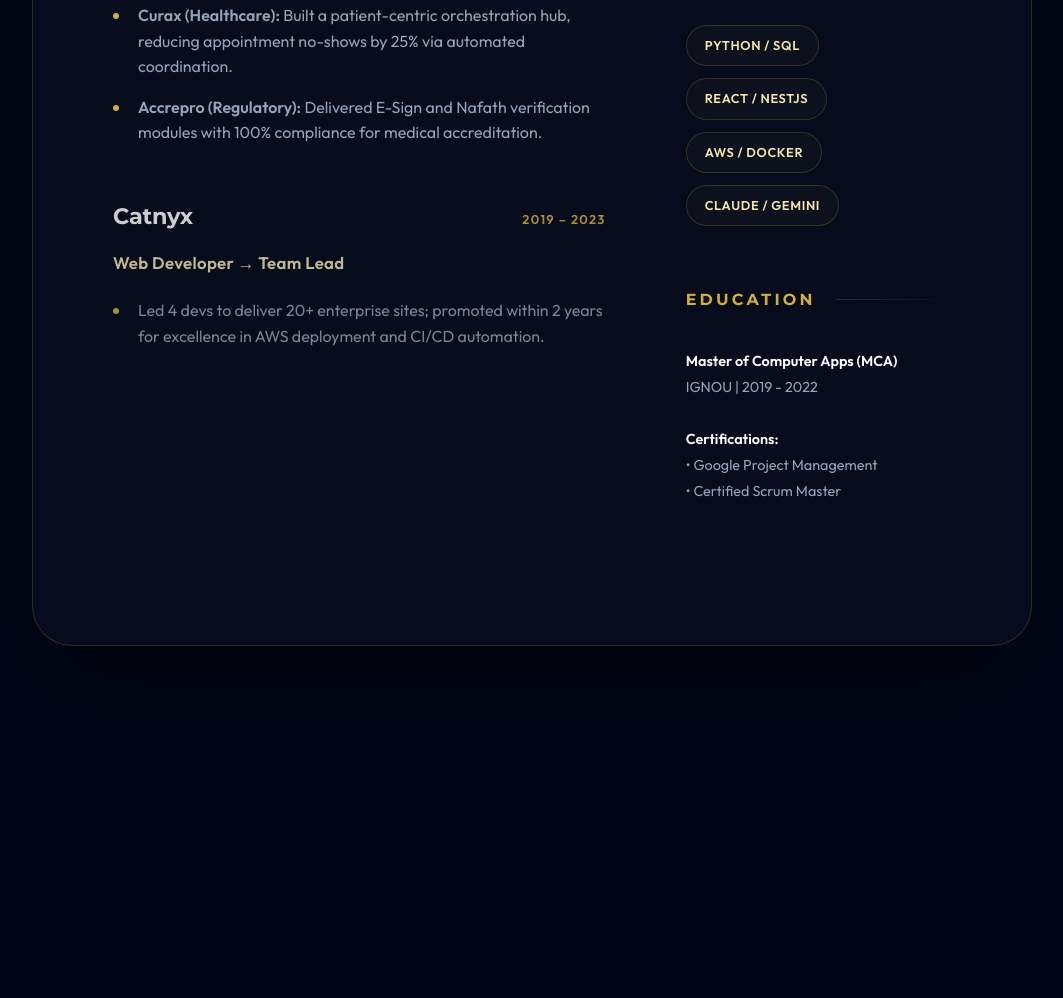
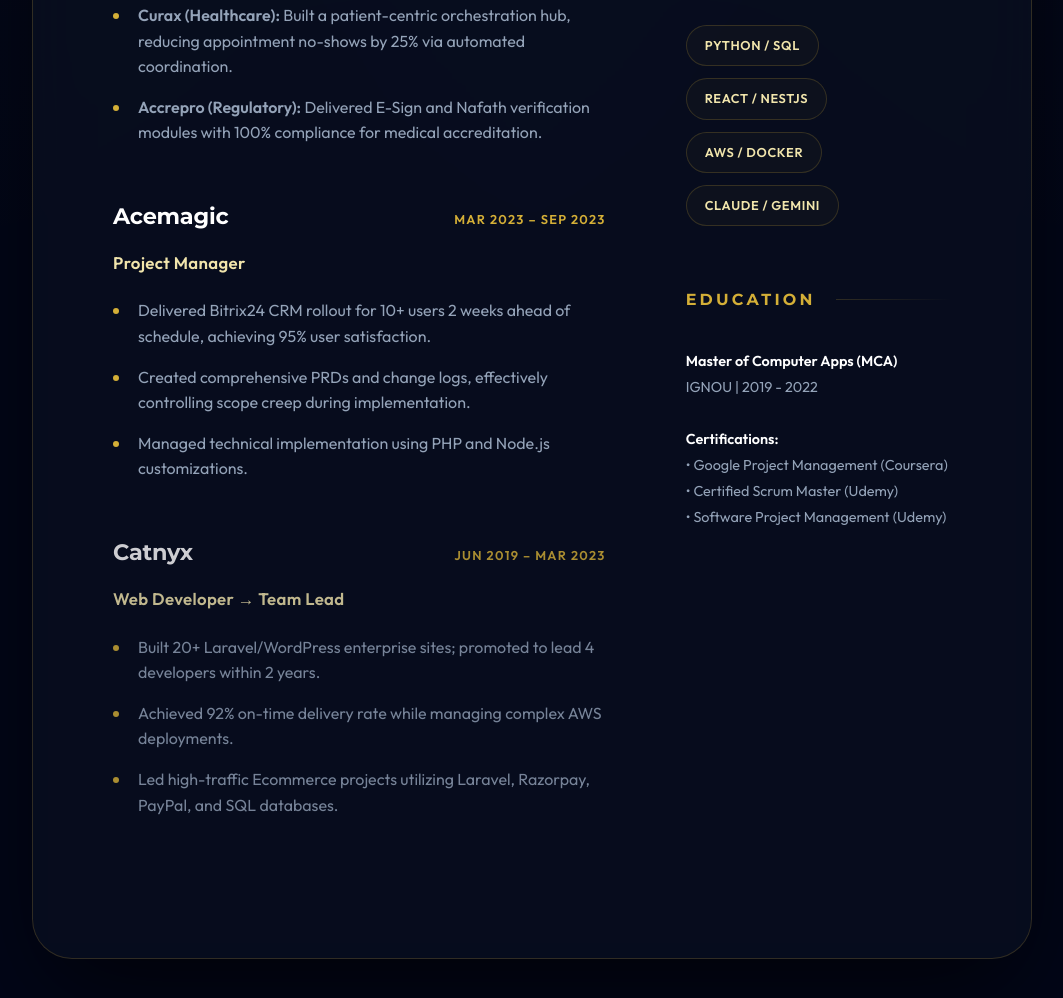
Before and after one commit to sabiatasleem35/sabia-tasleem-portfolio, a plain HTML site: page index.html in a window 1280 px wide. Shown: the part 1292-2290 px from the top of the page, without its empty margins (108-1171 px from the left). Before the commit the page ends 1998 px from the top, so only its background shows below. Drawn offline with Linux system fonts and the light colour scheme.

Commit message:
Add Acemagic and refine Catnyx experience in resume

```diff
--- a/index.html
+++ b/index.html
@@ -79,15 +79,33 @@
                         </div>
                     </div>
 
+                    <div class="experience-item animate-up delay-3">
+                        <div class="exp-header">
+                            <span class="exp-company">Acemagic</span>
+                            <span class="exp-date">Mar 2023 – Sep 2023</span>
+                        </div>
+                        <span class="exp-role">Project Manager</span>
+                        <ul>
+                            <li>Delivered Bitrix24 CRM rollout for 10+ users 2 weeks ahead of schedule, achieving 95%
+                                user satisfaction.</li>
+                            <li>Created comprehensive PRDs and change logs, effectively controlling scope creep during
+                                implementation.</li>
+                            <li>Managed technical implementation using PHP and Node.js customizations.</li>
+                        </ul>
+                    </div>
+
                     <div class="experience-item" style="opacity: 0.8;">
                         <div class="exp-header">
                             <span class="exp-company">Catnyx</span>
-                            <span class="exp-date">2019 – 2023</span>
+                            <span class="exp-date">Jun 2019 – Mar 2023</span>
                         </div>
                         <span class="exp-role">Web Developer → Team Lead</span>
                         <ul>
-                            <li>Led 4 devs to deliver 20+ enterprise sites; promoted within 2 years for excellence in
-                                AWS deployment and CI/CD automation.</li>
+                            <li>Built 20+ Laravel/WordPress enterprise sites; promoted to lead 4 developers within 2
+                                years.</li>
+                            <li>Achieved 92% on-time delivery rate while managing complex AWS deployments.</li>
+                            <li>Led high-traffic Ecommerce projects utilizing Laravel, Razorpay, PayPal, and SQL
+                                databases.</li>
                         </ul>
                     </div>
                 </section>
@@ -123,8 +141,9 @@
                         <strong style="color: var(--white);">Master of Computer Apps (MCA)</strong><br>
                         IGNOU | 2019 - 2022<br><br>
                         <strong style="color: var(--white);">Certifications:</strong><br>
-                        • Google Project Management<br>
-                        • Certified Scrum Master
+                        • Google Project Management (Coursera)<br>
+                        • Certified Scrum Master (Udemy)<br>
+                        • Software Project Management (Udemy)
                     </div>
                 </section>
             </div>
```
Also changed, not shown: resume-pdf.html (+3 -2 lines).
